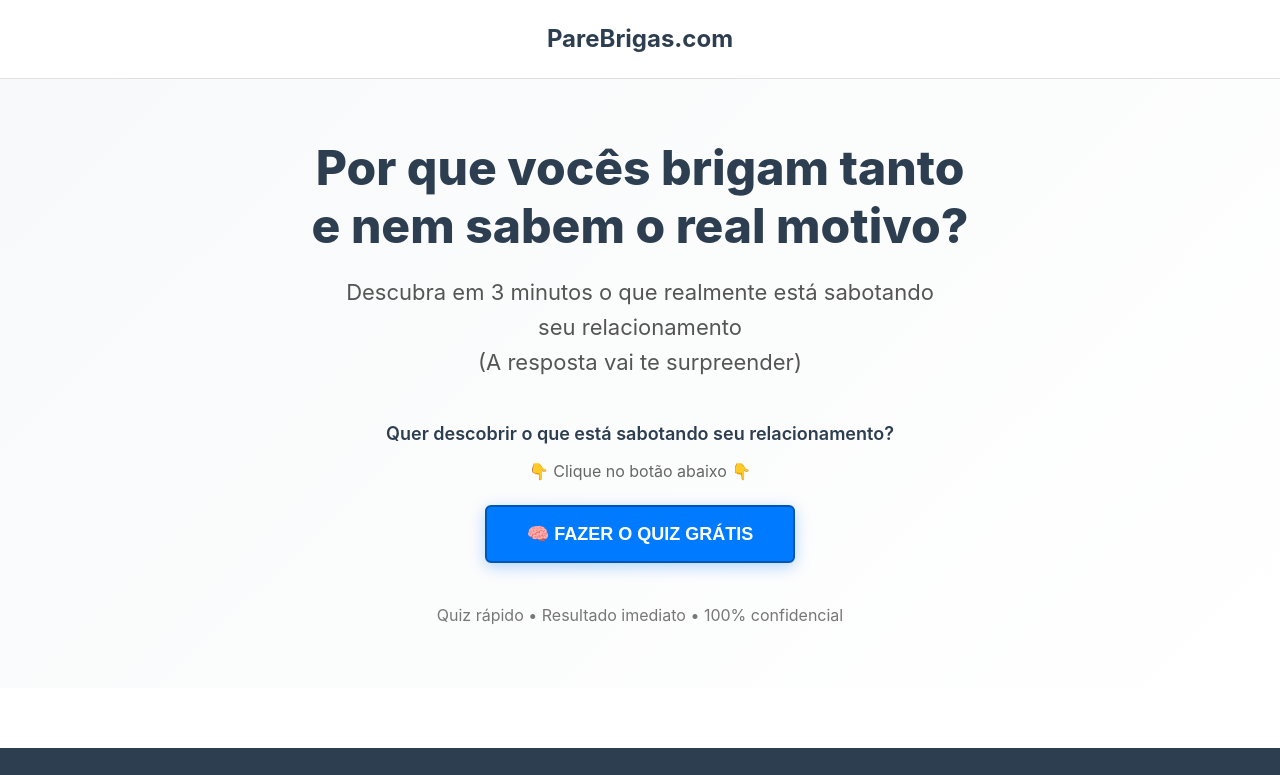
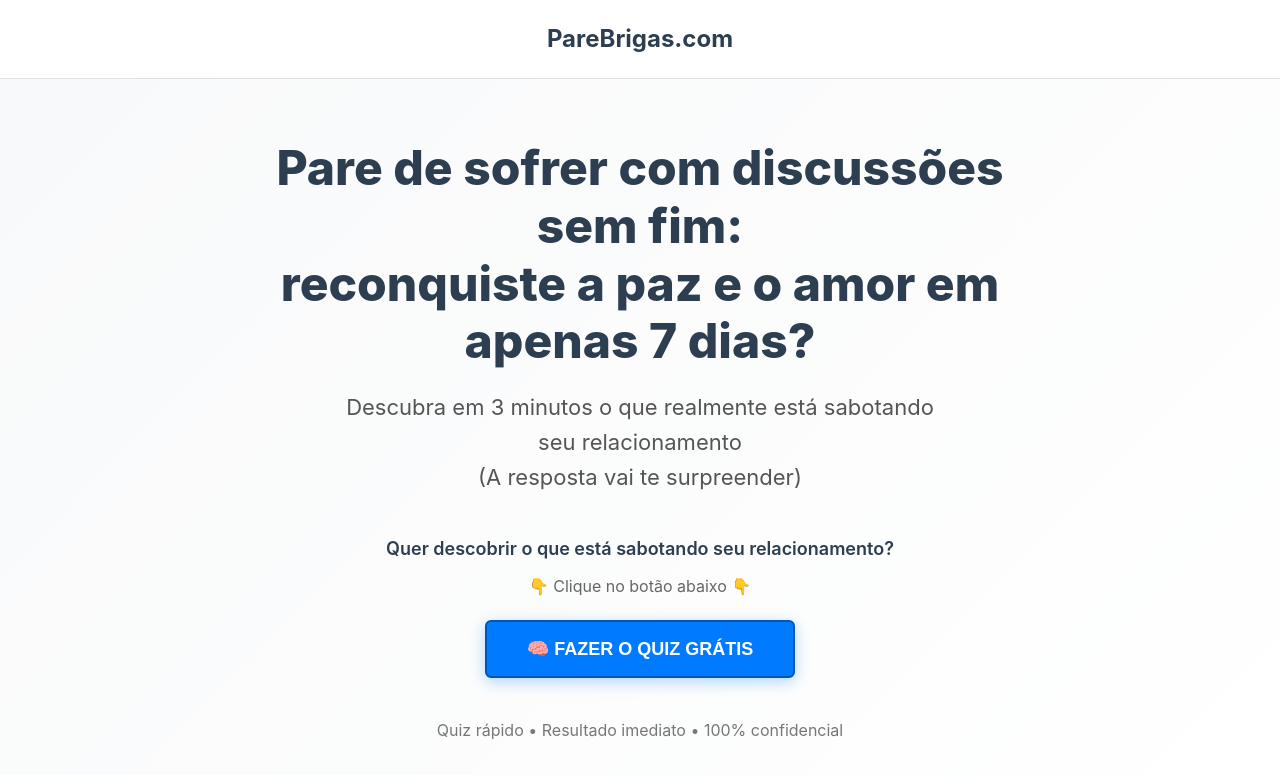
Before and after one commit to appestoicismo/parebrigas-campanha, a plain HTML site: page INDEX.html in a window 1280 px wide. Shown: the top 775 px of the page. Drawn offline with Linux system fonts and the light colour scheme.

Commit message:
Update INDEX.html

```diff
--- a/INDEX.html
+++ b/INDEX.html
@@ -470,7 +470,7 @@
    <!-- Landing Page -->
    <section class="landing" id="landing">
        <div class="container">
-           <h1 class="headline">Por que vocês brigam tanto<br>e nem sabem o real motivo?</h1>
+           <h1 class="headline">Pare de sofrer com discussões sem fim:<br>reconquiste a paz e o amor em apenas 7 dias?</h1>
            <p class="subtitle">Descubra em 3 minutos o que realmente está sabotando seu relacionamento<br>(A resposta vai te surpreender)</p>
 
            <div class="cta-section">
```
